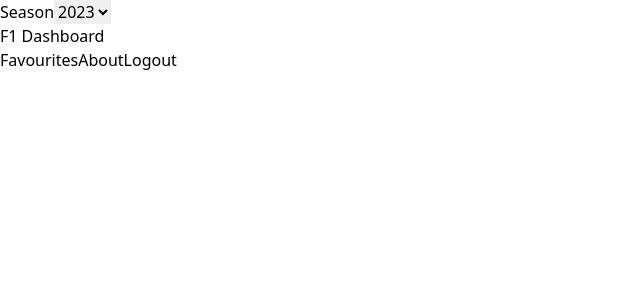
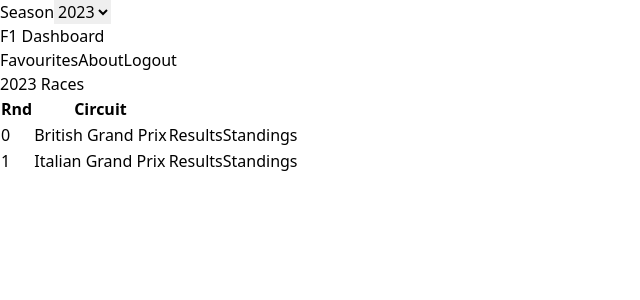
Before and after one commit to garethcarvalho/web3-asg2, a React (Vite) app: page / in a window 1280 px wide. Both pictures are taken after typing "Sample", "Sample123" into the empty fields and a click on the button "Login". Shown: the top 300 px of the page, without its empty margins (0-640 px from the left). Built offline with nearby package versions, Linux system fonts and the light colour scheme.

Commit message:
created circuit season panel with placeholder data

```diff
--- /dev/null
+++ b/src/components/CircuitSeasonPanel.jsx
@@ -0,0 +1,27 @@
+const CircuitSeasonPanel = ({circuitSeason}) => {
+    return (
+        <section id="racesPanel">
+            <h2>{circuitSeason.year} Races</h2>
+            <table>
+                <tr>
+                    <th>Rnd</th>
+                    <th>Circuit</th>
+                </tr>
+                {circuitSeason.circuits.map((c, index) => {
+                    return (
+                        <tr>
+                            <td>{index}</td>
+                            <td>{c}</td>
+                            <td>
+                                <button>Results</button>
+                                <button>Standings</button>
+                            </td>
+                        </tr>
+                    )
+                })}
+            </table>
+        </section>
+    );
+}
+
+export default CircuitSeasonPanel;
--- a/src/components/HomeView.jsx
+++ b/src/components/HomeView.jsx
@@ -1,17 +1,58 @@
-import { useState } from "react";
+import { useState, useEffect } from "react";
 import HeaderBar from "./HeaderBar";
+import CircuitSeasonPanel from "./CircuitSeasonPanel";
 
-// used for testing
+// Used for testing.
 const seasons = [
     2023, 2022, 2021, 2020, 2019, 2018
 ];
 
+const circuitSeasons = [
+    {
+        year: 2023,
+        circuits: [
+            "British Grand Prix",
+            "Italian Grand Prix"
+        ]
+    },
+    {
+        year: 2022,
+        circuits: [
+            "Argentinian Grand Prix",
+            "Canadian Grand Prix"
+        ]
+    },{
+        year: 2021,
+        circuits: [
+            "United Statesian Grand Prix",
+            "Granolian Grand Prix"
+        ]
+    }
+]
+
 const HomeView = ({onLogout}) => {
-    const [season, setSeason] = useState();
+    const [season, setSeason] = useState(seasons[0]);
+
+    async function changeSeason(year) {
+        // Do our database call based on the season selection.
+        // const {data, error} = await supabase.from()
+
+        setSeason(year);
+    }
+
+    // Grab the seasons from supabase.
+    // useEffect(() => {
+    //
+    // }, []);
+
+    const circuitSeason = circuitSeasons.find(c => c.year == season);
 
     return (
-        <HeaderBar seasons={seasons} currentSeason={season} setSeason={setSeason} onLogout={onLogout}/>
-    )
-}
+        <div>
+            <HeaderBar seasons={seasons} currentSeason={season} setSeason={setSeason} onLogout={onLogout} />
+            <CircuitSeasonPanel circuitSeason={circuitSeason} />
+        </div>
+    );
+};
 
 export default HomeView;
```
